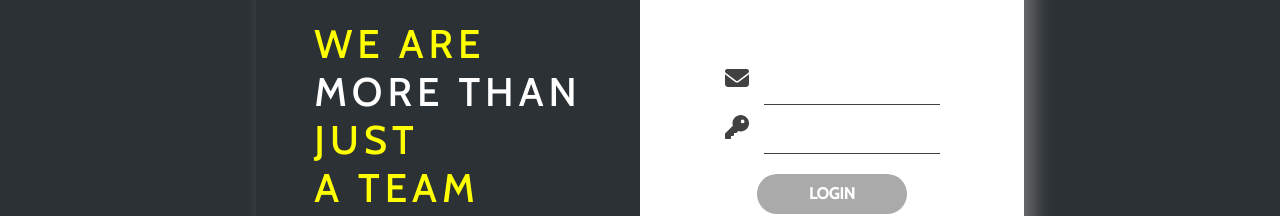
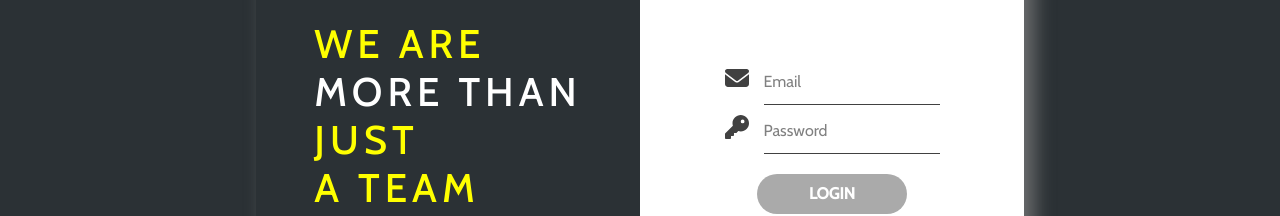
Before and after one commit to Jonghan-park/KillTheCode, a React (Create React App) app in the folder frontend/: page /signin in a window 1280 px wide. Shown: the part 321-537 px from the top of the page. Built offline with nearby package versions, Linux system fonts and the light colour scheme.

Commit message:
add color for placeholder

```diff
--- a/frontend/src/components/JoinUs/JoinUs.css
+++ b/frontend/src/components/JoinUs/JoinUs.css
@@ -137,6 +137,9 @@ a:hover{
     color:white;
 }
 
+.inputField::placeholder {
+    color: grey;
+}
 @media screen and (max-width: 830px){
     .titleJoin{
         font-size:2rem;
```
